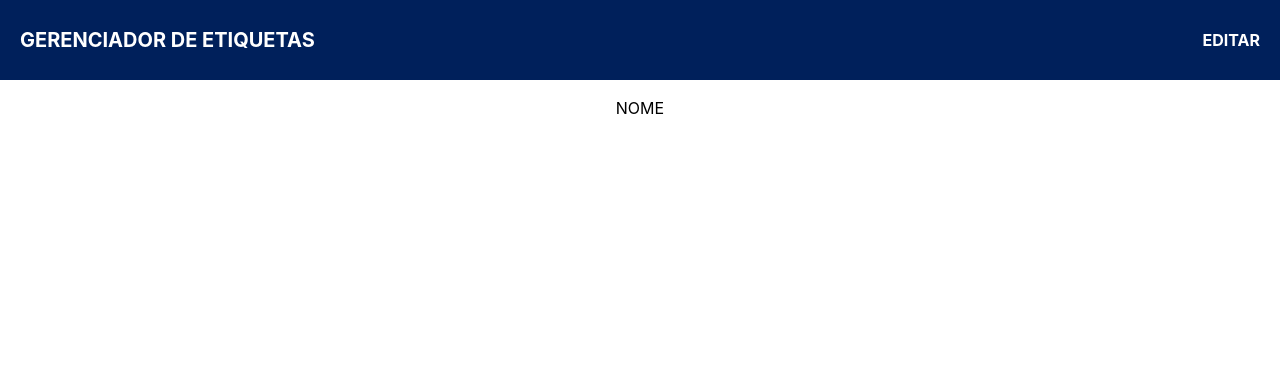
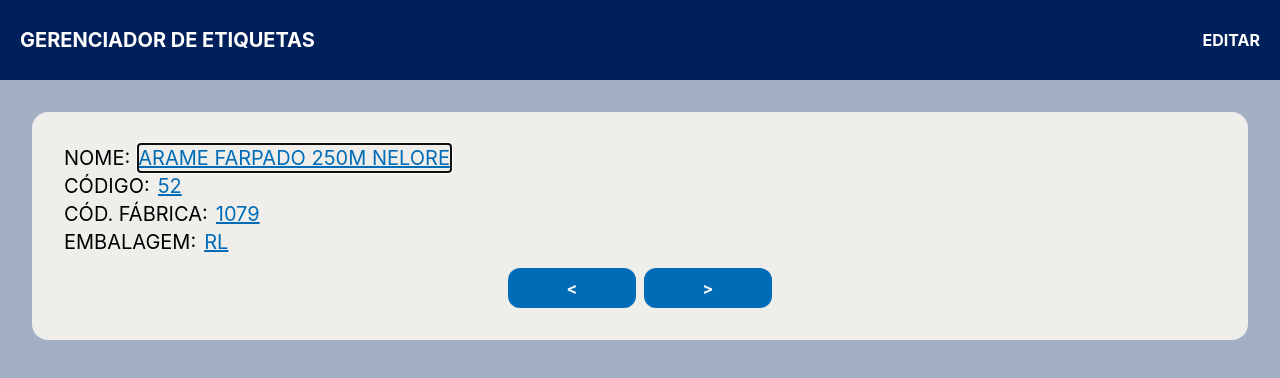
Before and after one commit to alexsandro49/label_generator, a Vue app: page /edit in a window 1280 px wide. Shown: the top 378 px of the page. Built offline with nearby package versions, Linux system fonts and the light colour scheme; what pdfmake would draw is missing.

Commit message:
feat: edit view

```diff
--- a/src/assets/main.css
+++ b/src/assets/main.css
@@ -7,3 +7,7 @@
   --color-sunflower-gold: #F6B003;
   --color-bright-gold: #F5D429;
 }
+
+body {
+  background-color: #A3AFC4;
+}
--- a/src/assets/products.json
+++ b/src/assets/products.json
@@ -1,56 +1,56 @@
 [
   {
     "name": "ARAME FARPADO 250M NELORE",
-    "code": 52,
-    "factoryCode": 1079,
+    "code": "52",
+    "factoryCode": "1079",
     "package": "RL"
   },
   {
     "name": "ARAME LISO GALVANIZADO 700M BELGO",
-    "code": 53,
-    "factoryCode": 2045,
+    "code": "53",
+    "factoryCode": "2045",
     "package": "RL"
   },
   {
     "name": "GRAMPO PARA CERCA POLIDO 1X9",
-    "code": 54,
-    "factoryCode": 3012,
+    "code": "54",
+    "factoryCode": "3012",
     "package": "CX"
   },
   {
     "name": "TELA SOLDADA MULTY USO 1,00X25M",
-    "code": 55,
-    "factoryCode": 4088,
+    "code": "55",
+    "factoryCode": "4088",
     "package": "RL"
   },
   {
     "name": "ARAME FARPADO 400M MOTTO",
-    "code": 56,
-    "factoryCode": 1085,
+    "code": "56",
+    "factoryCode": "1085",
     "package": "RL"
   },
   {
     "name": "ESTICADOR PARA CERCA CATRACA 7/16",
-    "code": 57,
-    "factoryCode": 5021,
+    "code": "57",
+    "factoryCode": "5021",
     "package": "UN"
   },
   {
     "name": "ARAME OVALADO 1250M Z-700",
-    "code": 58,
-    "factoryCode": 2090,
+    "code": "58",
+    "factoryCode": "2090",
     "package": "RL"
   },
   {
     "name": "TELA MOSQUITEIRO NYLON 1,20X50M",
-    "code": 59,
-    "factoryCode": 4150,
+    "code": "59",
+    "factoryCode": "4150",
     "package": "RL"
   },
   {
     "name": "CONCERTINA SIMPLES 45CM X 8M",
-    "code": 60,
-    "factoryCode": 6033,
+    "code": "60",
+    "factoryCode": "6033",
     "package": "UN"
   }
 ]
--- a/src/components/EditForm.vue
+++ b/src/components/EditForm.vue
@@ -1,5 +1,82 @@
+<script setup lang="ts">
+import { nextTick, onMounted, ref } from 'vue';
+import { useProductStore } from '../stores/products';
+
+const productStore = useProductStore();
+const selectedProductIndex = ref(0);
+const nameInput = ref<HTMLInputElement | null>(null);
+
+function changeSelectedProduct(isNext: boolean) {
+  if (isNext && selectedProductIndex.value < productStore.products.length) {
+    selectedProductIndex.value++;
+  } else if (!isNext && selectedProductIndex.value > 0) {
+    selectedProductIndex.value--;
+  }
+}
+
+onMounted(async () => {
+  await productStore.fetchProducts();
+  await nextTick();
+  nameInput.value?.focus();
+});
+</script>
+
 <template>
-  <form class="w-full box-content py-4 flex flex-col items-center">
-    <p>NOME</p>
+  <form class="box-content p-8 flex flex-col bg-[#efeeea] rounded-2xl m-8">
+    <div class="flex gap-2">
+      <p class="text-xl">
+        NOME:
+      </p>
+      <input
+        ref="nameInput"
+        v-model="productStore.products[selectedProductIndex].name"
+        class="text-xl text-bright-marine placeholder:text-bright-marine underline"
+      >
+    </div>
+
+    <div class="flex gap-2">
+      <p class="text-xl">
+        CÓDIGO:
+      </p>
+      <input
+        v-model="productStore.products[selectedProductIndex].code"
+        class="text-xl text-bright-marine placeholder:text-bright-marine underline"
+      >
+    </div>
+
+    <div class="flex gap-2">
+      <p class="text-xl">
+        CÓD. FÁBRICA:
+      </p>
+      <input
+        v-model="productStore.products[selectedProductIndex].factoryCode"
+        class="text-xl text-bright-marine placeholder:text-bright-marine underline"
+      >
+    </div>
+
+    <div class="flex gap-2">
+      <p class="text-xl">
+        EMBALAGEM:
+      </p>
+      <input
+        v-model="productStore.products[selectedProductIndex].package"
+        class="text-xl text-bright-marine placeholder:text-bright-marine underline"
+      >
+    </div>
+
+    <div class="flex self-center gap-2 mt-3">
+      <button
+        class="border-2 bg-bright-marine border-bright-marine hover:bg-white hover:text-bright-marine w-[10vw] h-[5vh] text-white font-bold rounded-xl cursor-pointer self-center"
+        @click.prevent="changeSelectedProduct(false)"
+      >
+        {{ '<' }}
+      </button>
+      <button
+        class="border-2 bg-bright-marine border-bright-marine hover:bg-white hover:text-bright-marine w-[10vw] h-[5vh] text-white font-bold rounded-xl cursor-pointer self-center"
+        @click.prevent="changeSelectedProduct(true)"
+      >
+        {{ '>' }}
+      </button>
+    </div>
   </form>
 </template>
--- a/src/components/ListCartDetailsComponent.vue
+++ b/src/components/ListCartDetailsComponent.vue
@@ -3,7 +3,7 @@ import { FontAwesomeIcon } from '@fortawesome/vue-fontawesome';
 import { faDownload } from '@fortawesome/free-solid-svg-icons';
 import PreviewComponent from './PreviewComponent.vue';
 import { downloadPDF, printPDF } from '../shared/pdfmake';
-import { onMounted, ref } from 'vue';
+import { computed, onMounted } from 'vue';
 import { useProductStore } from '../stores/products';
 
 const emit = defineEmits(['previousCard', 'nextCard']);
@@ -13,13 +13,10 @@ const props = defineProps<{
 }>();
 
 const productStore = useProductStore();
-const pdfName = ref('');
-
+const pdfName = computed(() => `${productStore.products[props.productIndex].name.split(' ')[0].toLocaleLowerCase()}-${productStore.products[props.productIndex].code}`);
 
 onMounted(() => {
   productStore.fetchProducts();
-
-  pdfName.value = `${productStore.products[props.productIndex].name.split(' ')[0].toLocaleLowerCase()}-${productStore.products[props.productIndex].code}`;
 });
 
 </script>
@@ -61,7 +58,7 @@ onMounted(() => {
     <div class="w-full h-[8%] flex justify-end gap-2">
       <button
         class="w-[15%] border-2 rounded-xl text-deep-navy hover:bg-bright-marine hover:text-white cursor-pointer  text-xl border-dusk-blue"
-        @click="() => downloadPDF(pdfName, productStore.products[productIndex])"
+        @click.stop="() => downloadPDF(pdfName, productStore.products[productIndex])"
       >
         <FontAwesomeIcon
           :icon="faDownload"
@@ -69,7 +66,7 @@ onMounted(() => {
       </button>
       <button
         class="w-[25%] border-2 border-dusk-blue rounded-xl bg-bright-marine text-white font-semibold hover:bg-white hover:text-bright-marine cursor-pointer"
-        @click="() => printPDF(productStore.products[productIndex])"
+        @click.stop="() => printPDF(productStore.products[productIndex])"
       >
         Imprimir
       </button>
--- a/src/components/ProductListComponent.vue
+++ b/src/components/ProductListComponent.vue
@@ -21,19 +21,15 @@ function changeCard(isNext: boolean) {
   }
 }
 
-
-
 onMounted(async () => {
-  console.log('ok');
   await productStore.fetchProducts();
-  console.log('ok');
   console.log(productStore.products);
 });
 </script>
 
 <template>
   <main
-    class="bg-[#A3AFC4] w-full h-full box-content py-4 flex flex-col items-center"
+    class="w-full h-full box-content py-4 flex flex-col items-center"
     @click.stop="floatModalHidden = true"
   >
     <ListCartDetailsComponent
--- a/src/shared/types.ts
+++ b/src/shared/types.ts
@@ -1,6 +1,6 @@
 export type Product = {
     name: string,
-    code: number,
-    factoryCode: number,
+    code: string,
+    factoryCode: string,
     package: string
 };
```
